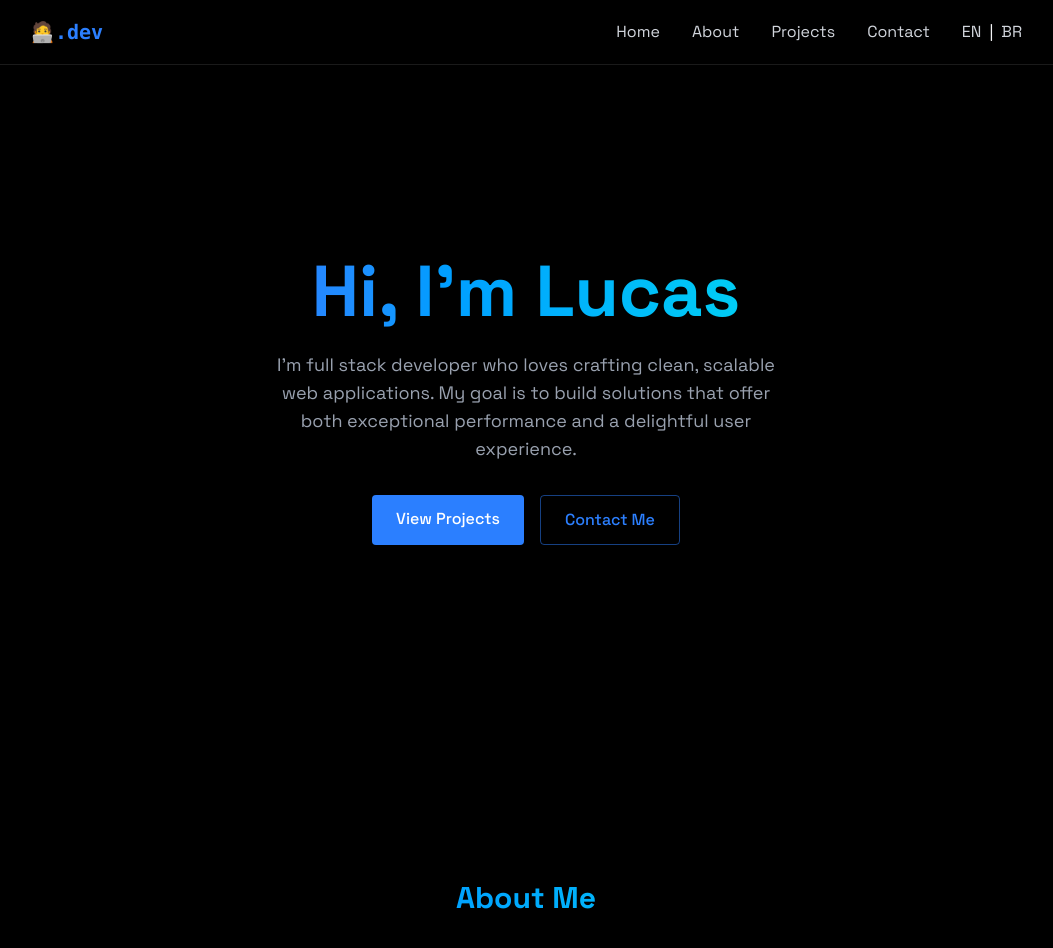
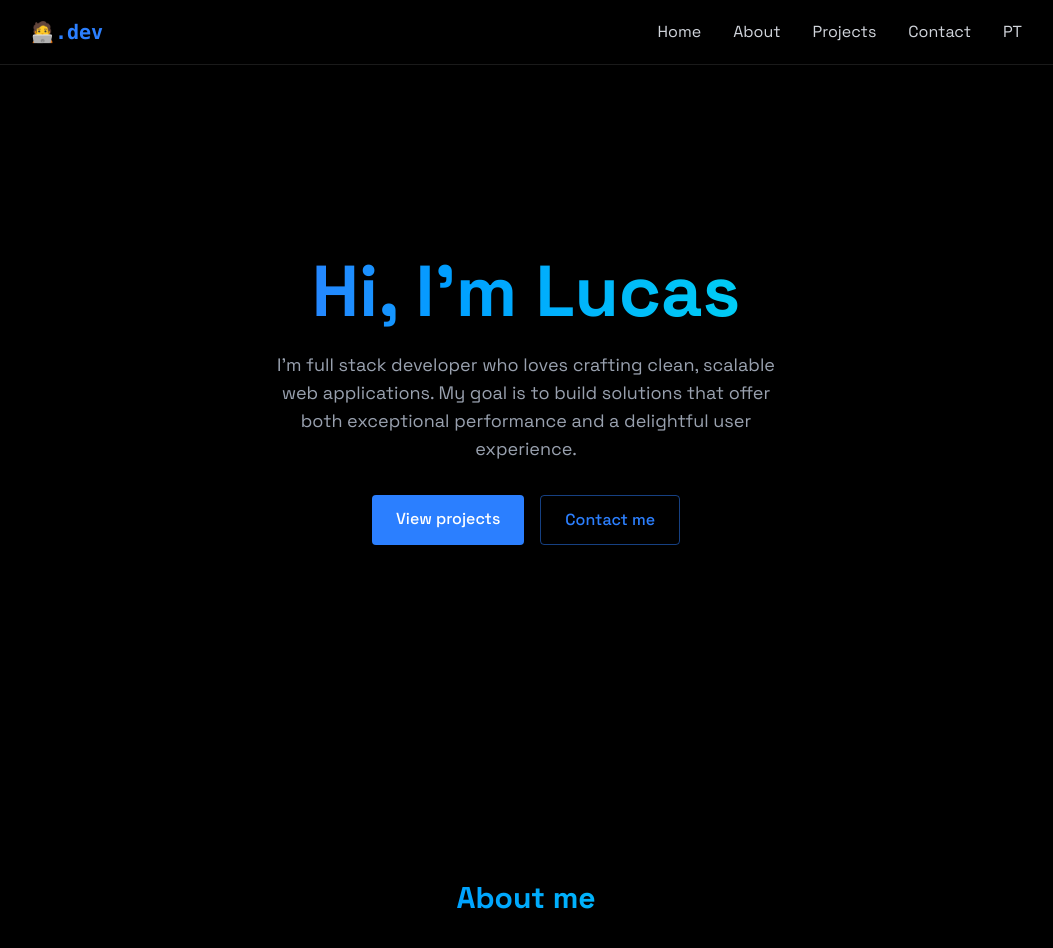
Before and after one commit to lucasrodriguescunha/beautiful-portfolio, a React (Vite) app: page / in a window 1280 px wide. Shown: the top 948 px of the page, without its empty margins (114-1167 px from the left). Built offline with nearby package versions, Linux system fonts and the light colour scheme.

Commit message:
feat: adjusts the translation of some texts

```diff
--- a/src/components/LoadingScreen.jsx
+++ b/src/components/LoadingScreen.jsx
@@ -2,7 +2,7 @@ import { useEffect, useState } from "react";
 
 export const LoadingScreen = ({ onComplete }) => {
     const [text, setText] = useState("");
-    const fullText = "<Hello World/>";
+    const fullText = "<Hello World />";
 
     useEffect(() => {
         let index = 0;
--- a/src/components/MobileMenu.jsx
+++ b/src/components/MobileMenu.jsx
@@ -2,13 +2,13 @@ export const MobileMenu = ({ menuOpen, setMenuOpen }) => {
     return (
         <div
             className={`fixed top-0 left-0 w-full bg-[rgba(10,10,10,0.8)] z-40 flex flex-col items-center justify-center
-                       transition-all duration-300 ease-in-out
+                    transition-all duration-300 ease-in-out
 
-                       ${menuOpen
+                    ${menuOpen
                     ? "h-screen opacity-100 pointer-events-auto"
                     : "h-0 opacity-0 pointer-events-none"
                 }
-                     `}
+                `}
         >
             <button
                 onClick={() => setMenuOpen(false)}
@@ -66,13 +66,6 @@ export const MobileMenu = ({ menuOpen, setMenuOpen }) => {
                 Contact
             </a>
 
-
-
-
-            {/*
-
-            =====> Fazer
-
             <a
                 href="#change-language"
                 onClick={() => setMenuOpen(false)}
@@ -82,8 +75,8 @@ export const MobileMenu = ({ menuOpen, setMenuOpen }) => {
                         : "opacity-0 translate-y-5"}
                     `}
             >
-                Contact
-            </a> */}
+                Change language
+            </a>
         </div>
     );
 }
--- a/src/components/Navbar.jsx
+++ b/src/components/Navbar.jsx
@@ -1,12 +1,12 @@
 import { useEffect } from "react";
 import { useTranslation } from "react-i18next";
-import { FaFlagUsa, FaFlag } from 'react-icons/fa';
 
 export const Navbar = ({ menuOpen, setMenuOpen }) => {
     const { t, i18n } = useTranslation();
 
-    const changeLanguage = (lng) => {
-        i18n.changeLanguage(lng);
+    const toggleLanguage = () => {
+        const newLang = i18n.language === 'en' ? 'pt' : 'en';
+        i18n.changeLanguage(newLang);
     };
 
     useEffect(() => {
@@ -40,41 +40,38 @@ export const Navbar = ({ menuOpen, setMenuOpen }) => {
                             href="#about"
                             className="text-gray-300 hover:text-white transition-colors"
                         >
-                            About
+                            {t('about')}
                         </a>
 
                         <a
                             href="#projects"
                             className="text-gray-300 hover:text-white transition-colors"
                         >
-                            Projects
+                            {t('projects')}
                         </a>
 
                         <a
                             href="#contact"
                             className="text-gray-300 hover:text-white transition-colors"
                         >
-                            Contact
+                            {t('contact')}
                         </a>
 
-                        {/* Botões de troca de idioma */}
-                        <div className="flex gap-2">
-                            <button
-                                onClick={() => changeLanguage('en')}
-                                className="text-gray-300 hover:text-white transition-colors cursor-pointer"
-                            >
-                                EN
-                            </button>
-
-                            <span>|</span>
-
-                            <button
-                                onClick={() => changeLanguage('pt')}
-                                className="text-gray-300 hover:text-white transition-colors cursor-pointer"
-                            >
-                                BR
-                            </button>
-                        </div>
+                        {/* Botão condicional de troca de idioma */}
+                        <button
+                            onClick={toggleLanguage}
+                            className="text-gray-300 hover:text-white transition-colors cursor-pointer flex items-center gap-1"
+                        >
+                            {i18n.language === 'en' ? (
+                                <>
+                                    PT
+                                </>
+                            ) : (
+                                <>
+                                    EN
+                                </>
+                            )}
+                        </button>
                     </div>
                 </div>
             </div>
--- a/src/components/sections/About.jsx
+++ b/src/components/sections/About.jsx
@@ -1,6 +1,8 @@
-import { RevealOnScroll } from "../RevealOnScroll"
+import { RevealOnScroll } from "../RevealOnScroll";
+import { useTranslation } from "react-i18next";
 
 export const About = () => {
+    const { t } = useTranslation();
 
     const frontendSkills = [
         "HTML",
@@ -59,13 +61,12 @@ export const About = () => {
                 <div className="max-w-3xl mx-auto px-4">
                     <h2 className="text-3xl font-bold mb-8 bg-gradient-to-r from-blue-500 to-cyan-400 bg-clip-text text-transparent text-center"
                     >
-                        About Me
+                        {t('about_me')}
                     </h2>
 
                     <div className="rounded-xl p-8 border-white/10 border hover:-translate-y transition-all">
                         <p className="text-gray-300 mb-6">
-                            Passionate developer with expertise in building scalable web
-                            applications and creating innovate solutions.
+                            {t('passion')}
                         </p>
 
                         <div className="grid grid-cols-1 md:grid-cols-2 gap-6">
--- a/src/components/sections/Home.jsx
+++ b/src/components/sections/Home.jsx
@@ -1,6 +1,9 @@
-import { RevealOnScroll } from "../RevealOnScroll"
+import { RevealOnScroll } from "../RevealOnScroll";
+import { useTranslation } from "react-i18next";
 
 export const Home = () => {
+    const { t } = useTranslation();
+
     return (
         <section
             id="home"
@@ -8,13 +11,12 @@ export const Home = () => {
         >
             <RevealOnScroll>
                 <div className="text-center z-10 px-4">
-                    <h1 className="text-5xl md:text-7xl font-bold mb-6 bg-gradient-to-r from-blue-500 to-cyan-400 bg-clip-text text-transparent leading-right"
-                    >
-                        Hi, I'm Lucas
+                    <h1 className="text-5xl md:text-7xl font-bold mb-6 bg-gradient-to-r from-blue-500 to-cyan-400 bg-clip-text text-transparent leading-right">
+                        {t('name')}
                     </h1>
 
                     <p className="text-gray-400 text-lg mb-8 max-w-lg mx-auto">
-                        I'm full stack developer who loves crafting clean, scalable web applications. My goal is to build solutions that offer both exceptional performance and a delightful user experience.
+                        {t('presentation')}
                     </p>
 
                     <div className="flex justify-center space-x-4">
@@ -22,14 +24,14 @@ export const Home = () => {
                             href="#projects"
                             className="bg-blue-500 text-white py-3 px-6 rounded font-medium transition relative overflow-hidden hover:-translate-y-0.5 hover:shadow-[0_0_15px_rgba(59, 130, 246, 0.4)]"
                         >
-                            View Projects
+                            {t('view_projects')}
                         </a>
 
                         <a
                             href="#contact"
-                            className="border border-blue-500/50 text-blue-500 py-3 px-6 rounded font-medium transition-all duration-200     hover:-translate-y-0.5 hover:shadow-[0_0_15px_rgba(59, 130, 246, 0.2)] hover:bg-blue-500/10"
+                            className="border border-blue-500/50 text-blue-500 py-3 px-6 rounded font-medium transition-all duration-200 hover:-translate-y-0.5 hover:shadow-[0_0_15px_rgba(59, 130, 246, 0.2)] hover:bg-blue-500/10"
                         >
-                            Contact Me
+                            {t('contact_me')}
                         </a>
                     </div>
                 </div>
--- a/src/locales/en/translation.json
+++ b/src/locales/en/translation.json
@@ -3,6 +3,9 @@
     "about": "About",
     "projects": "Projects",
     "contact": "Contact",
+    "name": "Hi, I'm Lucas",
+    "presentation": "I'm full stack developer who loves crafting clean, scalable web applications. My goal is to build solutions that offer both exceptional performance and a delightful user experience.",
+    "about_me": "About me",
     "passion": "Passionate developer with expertise in building scalable web applications and creating innovate solutions.",
     "frontend": "Frontend",
     "backend": "Backend",
@@ -15,5 +18,7 @@
     "get_in_touch": "Get In Touch",
     "name_placeholder": "Name...",
     "email_placeholder": "example@gmail.com",
-    "message_placeholder": "Your Message..."
+    "message_placeholder": "Your Message...",
+    "view_projects": "View projects",
+    "contact_me": "Contact me"
 }
--- a/src/locales/pt/translation.json
+++ b/src/locales/pt/translation.json
@@ -3,6 +3,9 @@
     "about": "Sobre",
     "projects": "Projetos",
     "contact": "Contato",
+    "name": "Olá, meu nome é Lucas",
+    "presentation": "Sou um desenvolvedor full-stack que adora criar aplicações web limpas e escaláveis. Meu objetivo é criar soluções que ofereçam desempenho excepcional e uma experiência agradável ao usuário.",
+    "about_me": "Sobre mim",
     "passion": "Desenvolvedor apaixonado, com experiência na construção de aplicações web escaláveis e soluções inovadoras.",
     "frontend": "Frontend",
     "backend": "Backend",
@@ -15,5 +18,7 @@
     "get_in_touch": "Entre em Contato",
     "name_placeholder": "Nome...",
     "email_placeholder": "exemplo@gmail.com",
-    "message_placeholder": "Sua Mensagem..."
+    "message_placeholder": "Sua Mensagem...",
+    "view_projects": "Ver projetos",
+    "contact_me": "Fale comigo"
 }
```
